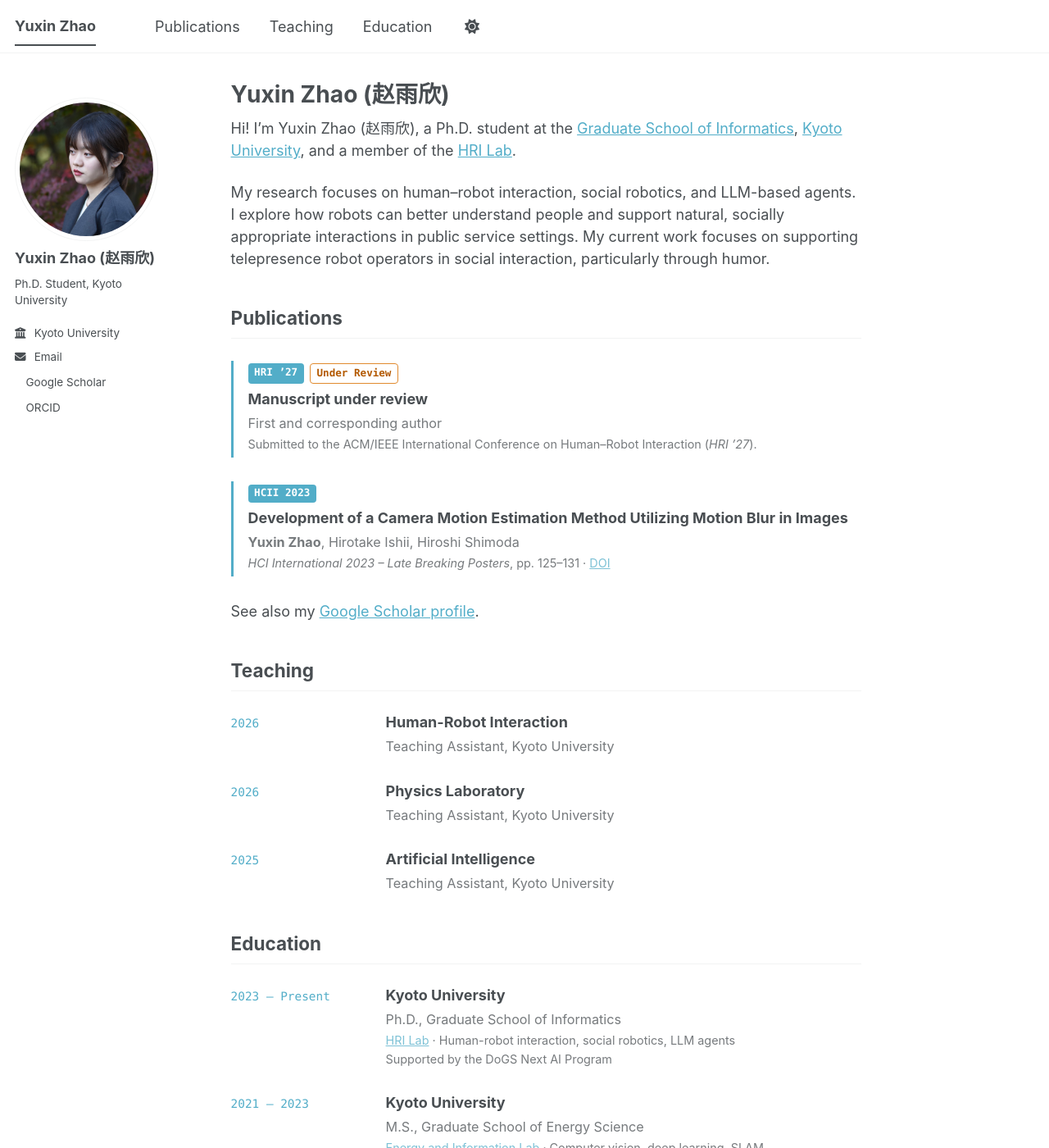
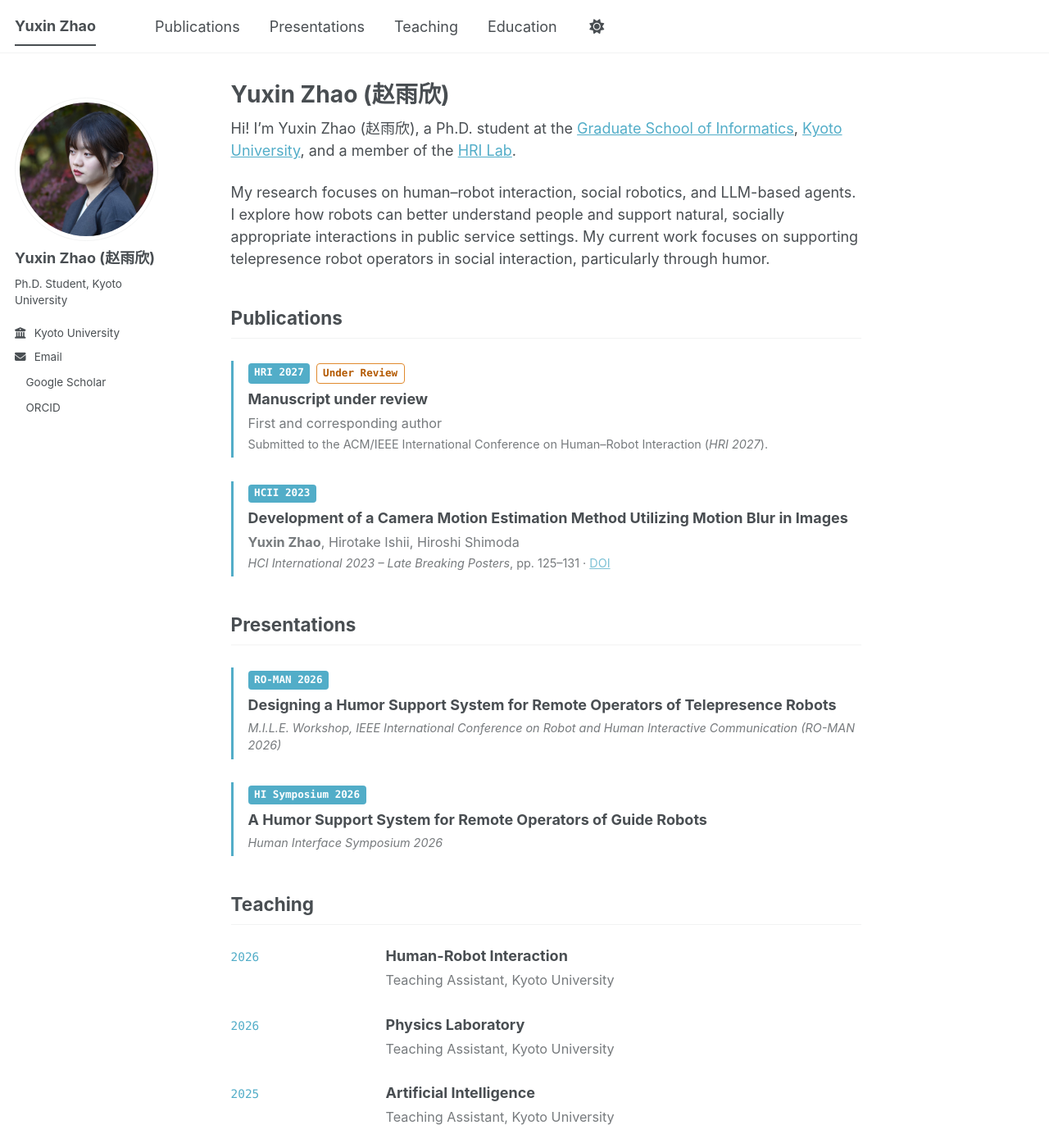
Before and after one commit to ZhaoYuxin9/ZhaoYuxin9.github.io, a Jekyll site: the page built from _pages/about.md, in a window 1280 px wide and 1400 px high. Shown: the whole window at 82% size. Built offline with Jekyll 4.4.1, drawn with Linux system fonts in a browser that asks for light colours; a style sheet for code colours, icons or effects is not loaded.

Commit message:
Add Presentations section and tidy Publications
- Add Presentations section (RO-MAN 2026 M.I.L.E. Workshop, Human Interface Symposium 2026) with nav link
- Use "HRI 2027" instead of "HRI ’27"
- Remove Google Scholar line below Publications

Co-Authored-By: Claude Opus 5.5 <noreply@anthropic.com>

```diff
--- a/_data/navigation.yml
+++ b/_data/navigation.yml
@@ -5,6 +5,9 @@ main:
   - title: "Publications"
     url: /#publications
 
+  - title: "Presentations"
+    url: /#presentations
+
   - title: "Teaching"
     url: /#teaching
 
--- a/_pages/about.md
+++ b/_pages/about.md
@@ -20,10 +20,10 @@ My research focuses on human–robot interaction, social robotics, and LLM-based
 <div class="publications">
   <article>
     <div>
-      <div class="pub-badges"><span class="badge">HRI ’27</span><span class="badge badge--status">Under Review</span></div>
+      <div class="pub-badges"><span class="badge">HRI 2027</span><span class="badge badge--status">Under Review</span></div>
       <h3>Manuscript under review</h3>
       <p>First and corresponding author</p>
-      <p class="education-detail">Submitted to the ACM/IEEE International Conference on Human–Robot Interaction (<em>HRI ’27</em>).</p>
+      <p class="education-detail">Submitted to the ACM/IEEE International Conference on Human–Robot Interaction (<em>HRI 2027</em>).</p>
     </div>
   </article>
   <article>
@@ -36,7 +36,24 @@ My research focuses on human–robot interaction, social robotics, and LLM-based
   </article>
 </div>
 
-See also my <a href="{{ site.author.googlescholar }}">Google Scholar profile</a>.
+<h2 id="presentations" class="home-section">Presentations</h2>
+
+<div class="publications">
+  <article>
+    <div>
+      <div class="pub-badges"><span class="badge">RO-MAN 2026</span></div>
+      <h3>Designing a Humor Support System for Remote Operators of Telepresence Robots</h3>
+      <p class="education-detail"><em>M.I.L.E. Workshop, IEEE International Conference on Robot and Human Interactive Communication (RO-MAN 2026)</em></p>
+    </div>
+  </article>
+  <article>
+    <div>
+      <div class="pub-badges"><span class="badge">HI Symposium 2026</span></div>
+      <h3>A Humor Support System for Remote Operators of Guide Robots</h3>
+      <p class="education-detail"><em>Human Interface Symposium 2026</em></p>
+    </div>
+  </article>
+</div>
 
 <h2 id="teaching" class="home-section">Teaching</h2>
 
```
